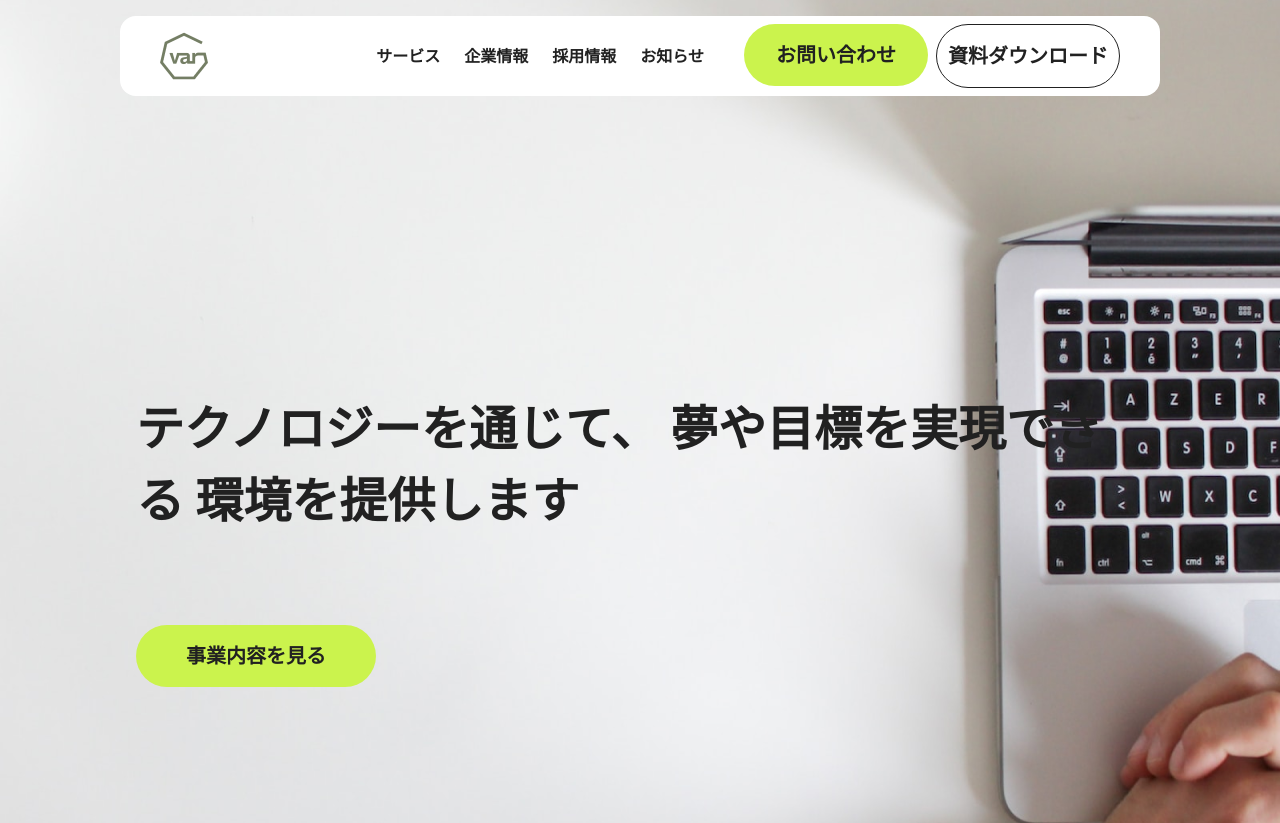
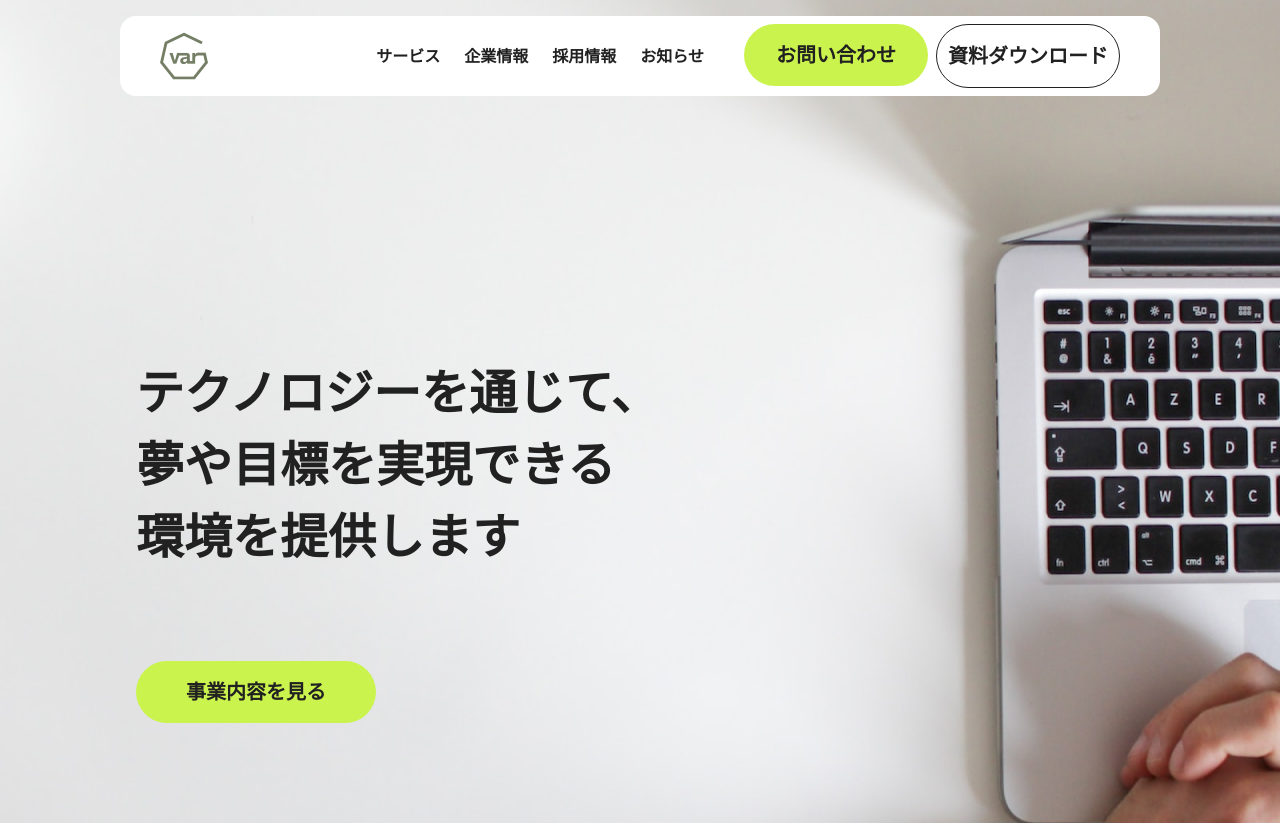
Before and after one commit to foryou929/nest-var.co.ltd-lp, a Next.js app: page / in a window 1280 px wide. Shown: the top 823 px of the page. Built offline with nearby package versions, Linux system fonts and the light colour scheme.

Commit message:
feat: add heading style

```diff
--- a/app/globals.css
+++ b/app/globals.css
@@ -35,3 +35,13 @@ body {
   margin: 0;
   color: #212121;
 }
+
+h1,
+h2,
+h3,
+h4,
+h5,
+h6,
+p {
+  white-space: pre-line;
+}
```
